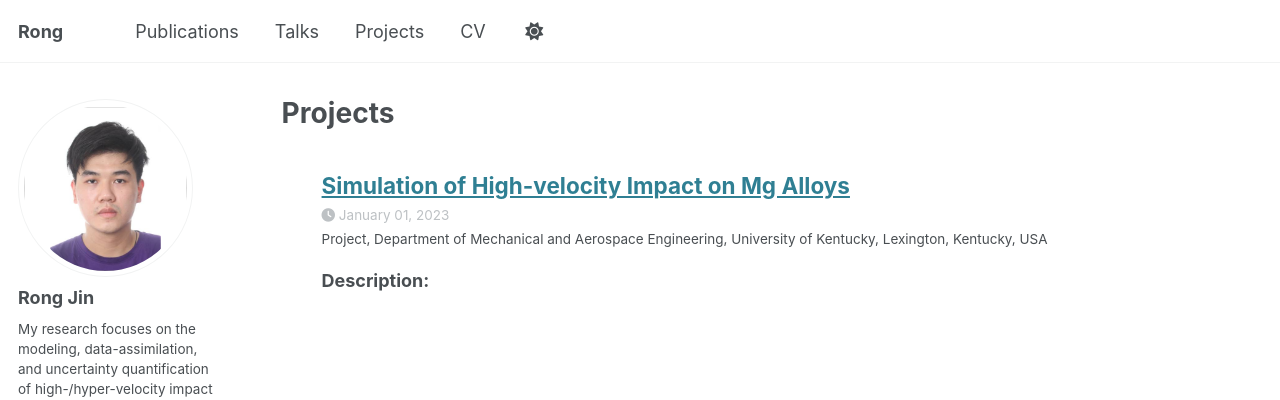
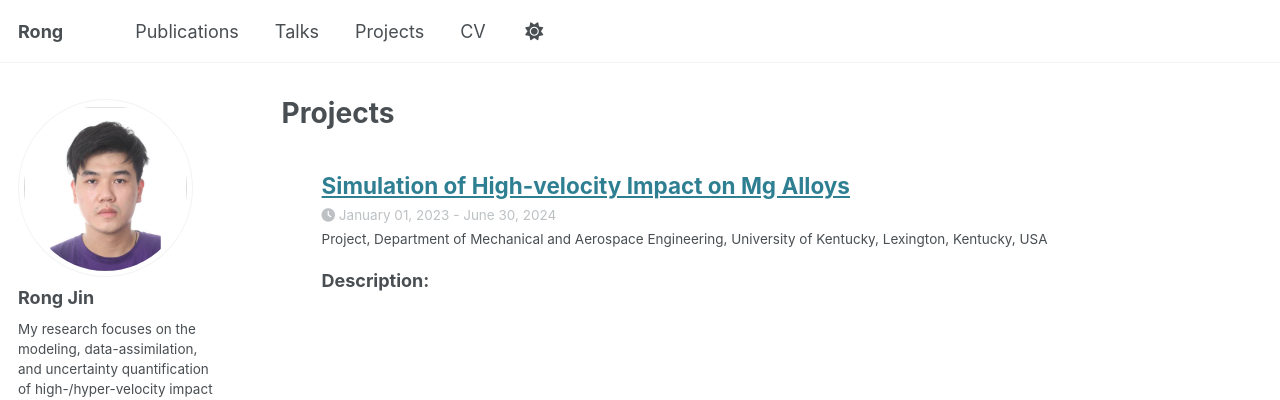
Before and after one commit to rong-jin/rong-jin.github.io, a Jekyll site: the page built from _pages/projects.md, in a window 1280 px wide. Shown: the top 400 px of the page. Built offline with Jekyll 4.4.1, drawn with Linux system fonts in a browser that asks for light colours; some web fonts are replaced.

Commit message:
Update archive-single-project.html

```diff
--- a/_includes/archive-single-project.html
+++ b/_includes/archive-single-project.html
@@ -36,9 +36,15 @@
         <a href="{{ base_path }}{{ post.url }}" rel="permalink">{{ title }}</a>
       {% endif %}
     </h2>
-    {% if post.date %}
+    {% if post.start_date and post.end_date %}
       <p class="page__meta">
-        <i class="fa fa-clock" aria-hidden="true"></i> {{ post.date | date: '%B %d, %Y' }}
+        <i class="fa fa-clock" aria-hidden="true"></i>
+        {{ post.start_date | date: '%B %d, %Y' }} - {{ post.end_date | date: '%B %d, %Y' }}
+      </p>
+    {% elsif post.date %}
+      <p class="page__meta">
+        <i class="fa fa-clock" aria-hidden="true"></i>
+        {{ post.date | date: '%B %d, %Y' }}
       </p>
     {% endif %}
     {% if post.venue %}
```
